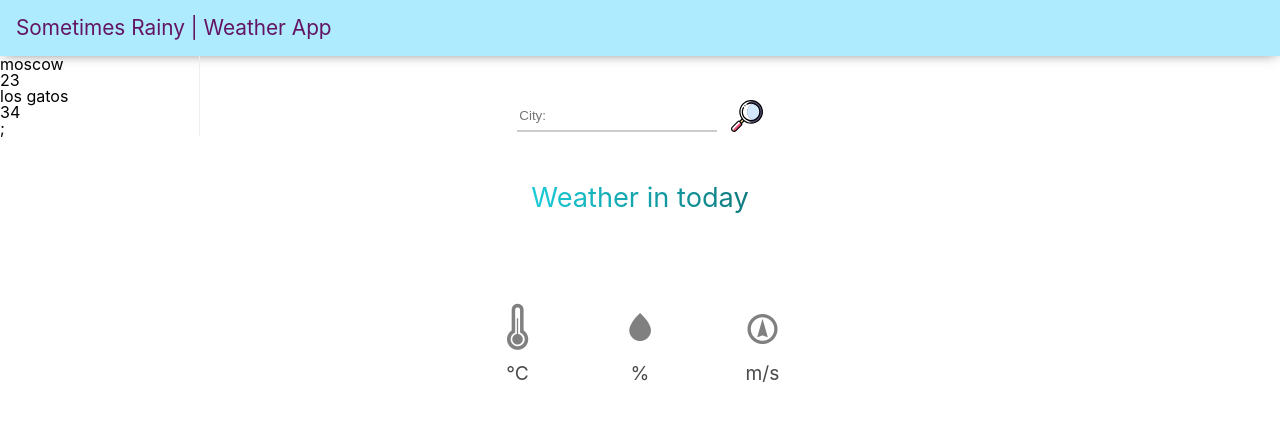
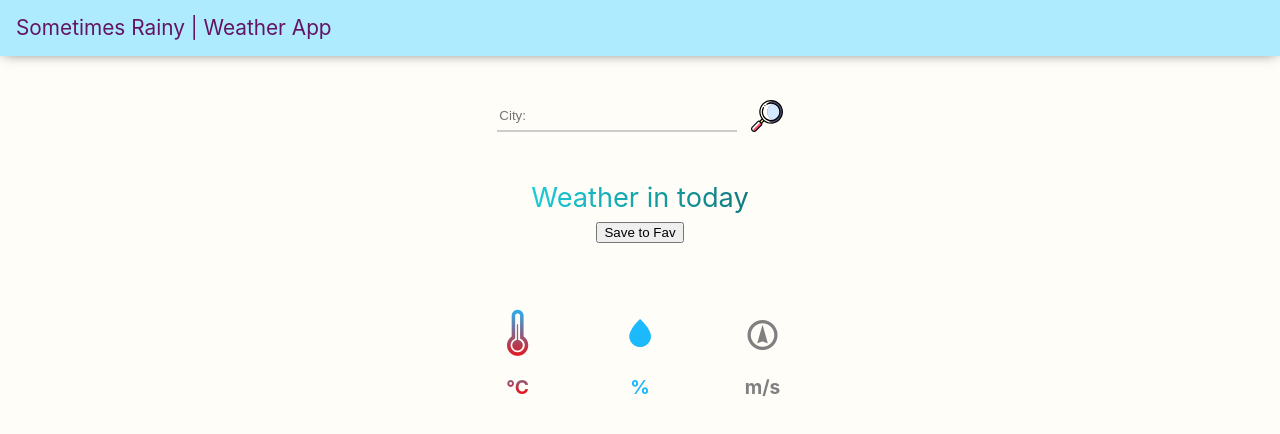
Before and after one commit to alexanderplotnikov/Weather-app-react, a React (Create React App) app: page / in a window 1280 px wide. Shown: the top 434 px of the page. Built offline with nearby package versions, Linux system fonts and the light colour scheme.

Commit message:
Weather view style

```diff
--- a/src/components/Sidebar/Cities/Cities.js
+++ b/src/components/Sidebar/Cities/Cities.js
@@ -1,17 +1,19 @@
 import React from 'react';
 import City from './City/City';
+import axios from 'axios';
 const cities = (props) => {
-  const cities = [
-    { city: 'moscow', temp: '23' },
-    { city: 'los gatos', temp: '34' },
-  ];
+  // let TEMP = Object.keys(props.cities).map((cKey) => {
+  //   return [...Array(props.cities[cKey])].map((city, i) => {
+  //     return <City key={i} city={city.id} />;
+  //   });
+  // });
 
-  let TEMP = Object.keys(cities).map((cKey) => {
-    return [...Array(cities[cKey])].map((city, i) => {
-      return <City key={cKey} city={city.city} temp={city.temp} />;
-    });
-  });
-  return <div>{TEMP}</div>;
+  async function getCities() {
+    const cities = [...props.cities];
+  }
+  const contents = getCities();
+  console.log(contents);
+  return <div>{}</div>;
 };
 
 export default cities;
--- a/src/components/Sidebar/Cities/City/City.js
+++ b/src/components/Sidebar/Cities/City/City.js
@@ -3,7 +3,7 @@ import React from 'react';
 const city = (props) => (
   <div>
     <p>{props.city}</p>
-    <p>{props.temp}</p>
+    <p></p>
   </div>
 );
 
--- a/src/components/Sidebar/Sidebar.js
+++ b/src/components/Sidebar/Sidebar.js
@@ -5,7 +5,7 @@ import classes from './Sidebar.module.css';
 const sidebar = (props) => {
   return (
     <div className={classes.Sidebar}>
-      <Cities />;
+      <Cities cities={props.cities} />
     </div>
   );
 };
--- a/src/components/WeatherView/WeatherControls/WeatherControls.module.css
+++ b/src/components/WeatherView/WeatherControls/WeatherControls.module.css
@@ -26,12 +26,15 @@ button::-moz-focus-inner {
   border: none;
   border-bottom: 2px solid #ccc;
   height: 32px;
-  width: 50%;
+  width: 60%;
+  color: grey;
   margin-right: 1em;
   box-sizing: border-box;
   transition: all ease-in-out 0.3s;
 }
 .WeatherControls input:focus {
-  border-color: black;
-  width: 60%;
+  border-color: #1db9fd;
+  width: 70%;
+  font-size: 1.1em;
+  color: #1db9fd;
 }
--- a/src/components/WeatherView/WeatherView.js
+++ b/src/components/WeatherView/WeatherView.js
@@ -15,6 +15,7 @@ class WeatherView extends Component {
     time: null,
     humidity: null,
     units: { temp: 'C', speed: 'm/s' },
+    cityID: null,
   };
   fetchData = (city) => {
     axios
@@ -28,19 +29,25 @@ class WeatherView extends Component {
         const iconId = response.data.weather[0].id;
         const windDirection = response.data.wind.deg;
         const humidity = response.data.main.humidity;
+        const cityCode = response.data.id;
+        const cityName = response.data.name;
         this.setState({
-          city: city,
+          city: cityName,
           temp: response.data.main.temp.toFixed(1),
           windSpeed: response.data.wind['speed'],
           iconId: iconId,
           time: '-' + daytime,
           windDeg: windDirection,
           humidity: humidity,
+          cityID: cityCode,
         });
       })
       .catch((error) => {
         console.log(error);
       });
+  };
+  saveHandler = () => {
+    this.props.addFavorite(this.state.cityID);
   };
   render() {
     return (
@@ -49,11 +56,13 @@ class WeatherView extends Component {
 
         <h2>
           <span>Weather in {this.state.city} today</span>
+          <button onClick={this.saveHandler}>Save to Fav</button>
         </h2>
 
         <div>
           <i
             className={[
+              classes.Info,
               iconClasses.wi,
               iconClasses[`wi-owm${this.state.time}-${this.state.iconId}`],
             ].join(' ')}
@@ -61,24 +70,31 @@ class WeatherView extends Component {
         </div>
         <div>
           <div>
-            <i
-              className={[iconClasses.wi, iconClasses['wi-thermometer']].join(
-                ' '
-              )}
-            ></i>
-            <p>
+            <span className={classes.Thermometer}>
+              <i
+                className={[iconClasses.wi, iconClasses['wi-thermometer']].join(
+                  ' '
+                )}
+              ></i>
+            </span>
+            <p className={classes.Thermometer}>
               {this.state.temp}&deg;{this.state.units.temp}
             </p>
           </div>
           <div>
             <i
-              className={[iconClasses.wi, iconClasses['wi-raindrop']].join(' ')}
+              className={[
+                classes.Humidity,
+                iconClasses.wi,
+                iconClasses['wi-raindrop'],
+              ].join(' ')}
             ></i>
-            <p>{this.state.humidity}%</p>
+            <p className={classes.Humidity}>{this.state.humidity}%</p>
           </div>
           <div>
             <i
               className={[
+                classes.Wind,
                 iconWindClasses.wi,
                 iconWindClasses['wi-wind'],
                 iconWindClasses[`from-${this.state.windDeg}-deg`],
--- a/src/components/WeatherView/WeatherView.module.css
+++ b/src/components/WeatherView/WeatherView.module.css
@@ -28,13 +28,14 @@
 .WeatherView p {
   font-size: 1.2rem;
   padding-top: 0.8em;
-  color: rgb(73, 73, 73);
+  color: grey;
 }
 
 .WeatherView > div {
   display: flex;
-  padding-top: 3rem;
+  padding-top: 1.5rem;
   justify-content: space-evenly;
+  font-weight: bold;
 }
 .WeatherView > div > div {
   width: 90px;
@@ -42,4 +43,24 @@
 
 .WeatherView i {
   color: grey;
+  padding: 0.2em;
 }
+
+.WeatherView .Thermometer {
+  background: rgb(255, 0, 0);
+  background: linear-gradient(
+    0deg,
+    rgba(255, 0, 0, 1) 0%,
+    rgba(29, 185, 253, 1) 100%
+  );
+  -webkit-text-fill-color: transparent;
+  -webkit-background-clip: text;
+  display: block;
+}
+
+.WeatherView .Humidity {
+  color: #1db9fd;
+}
+.WeatherView .Info {
+  color: #bdb10f;
+}
--- a/src/containers/Weather/Weather.js
+++ b/src/containers/Weather/Weather.js
@@ -6,11 +6,18 @@ class Weather extends Component {
   state = {
     cities: [],
   };
+  addFavoriteHandler = (cityCode) => {
+    const updatedCities = [...this.state.cities];
+    // const newCity = { id: cityCode };
+    updatedCities.push(cityCode);
+    let uniqCities = [...new Set(updatedCities)];
+    this.setState({ cities: uniqCities });
+  };
   render() {
     return (
       <div className={classes.Weather}>
-        <Sidebar />
-        <WeatherView />
+        <Sidebar cities={this.state.cities} />
+        <WeatherView addFavorite={this.addFavoriteHandler} />
       </div>
     );
   }
--- a/src/index.css
+++ b/src/index.css
@@ -8,6 +8,7 @@ body {
   font-size: 16px;
   height: 100%;
   overflow: hidden;
+  background-color: rgb(255, 253, 247);
 }
 
 code {
```
